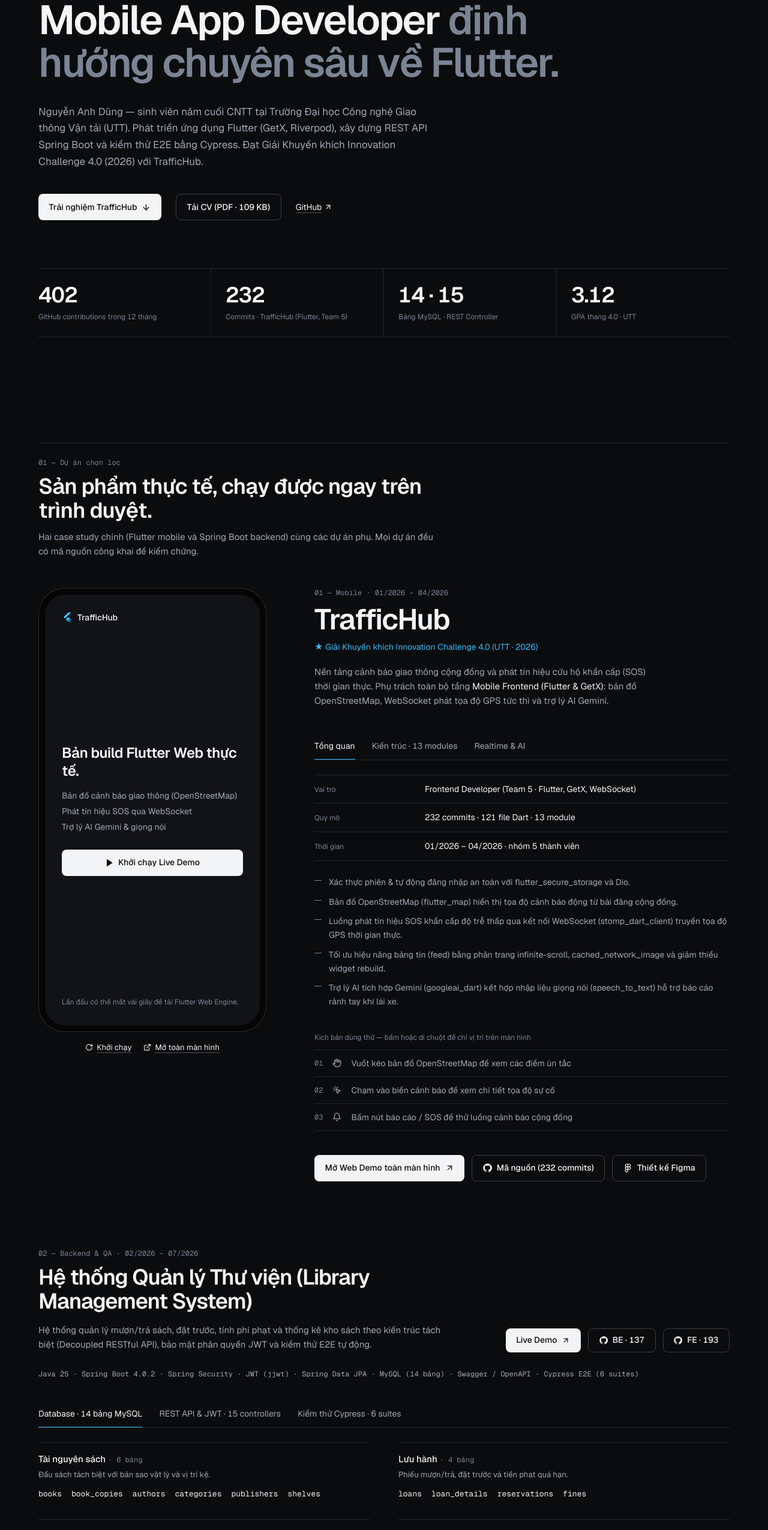
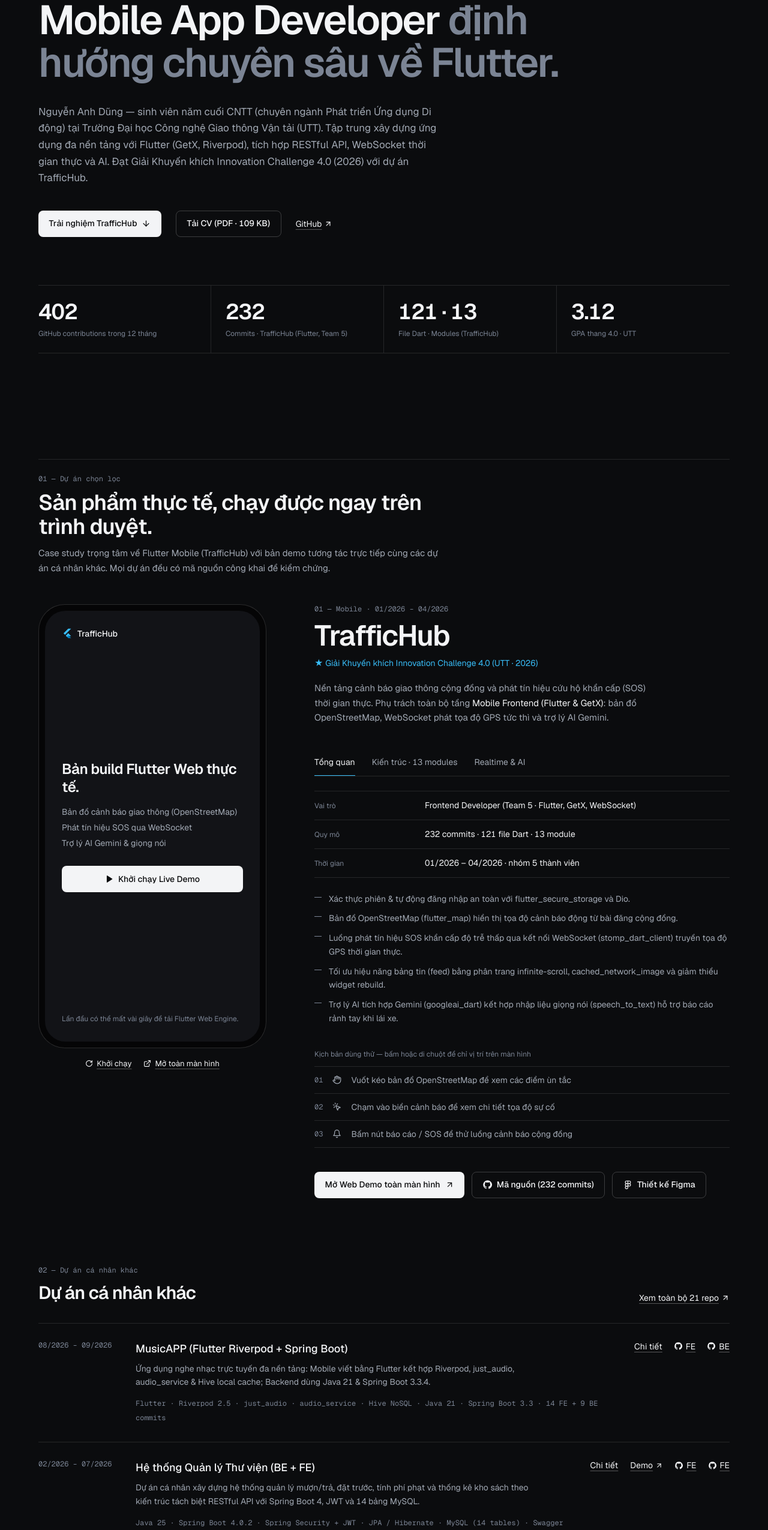
Before and after one commit to Dungnguyen831/Portfolio, a React (Vite) app: page / in a window 1280 px wide. Shown: the part 234-2784 px from the top of the page at 60% size. Built offline with nearby package versions, Linux system fonts and the light colour scheme.

Commit message:
feat: add portfolio components and data files for React app

```diff
--- a/index.html
+++ b/index.html
@@ -6,7 +6,7 @@
     <title>Nguyễn Anh Dũng — Mobile App Developer (Flutter) | Portfolio</title>
     <meta
       name="description"
-      content="Portfolio của Nguyễn Anh Dũng (@Dungnguyen831) – Sinh viên năm cuối CNTT tại ĐH Công nghệ GTVT (UTT, GPA 3.12/4.0), Giải Khuyến khích Innovation Challenge 4.0 (2026). Dự án tiêu biểu: TrafficHub (Flutter, GetX, STOMP WebSocket, OSM) &amp; Hệ thống Quản lý Thư viện (Spring Boot 4, 14 bảng MySQL, Cypress E2E)."
+      content="Portfolio của Nguyễn Anh Dũng (@Dungnguyen831) – Sinh viên năm cuối CNTT chuyên ngành Phát triển Ứng dụng Di động tại UTT (GPA 3.12/4.0), Giải Khuyến khích Innovation Challenge 4.0 (2026). Dự án tiêu biểu: TrafficHub (Flutter, GetX, STOMP WebSocket, OSM) cùng các ứng dụng Flutter cá nhân."
     />
     <meta name="author" content="Nguyễn Anh Dũng" />
     <meta name="theme-color" content="#0B0C0E" />
@@ -22,7 +22,7 @@
     />
     <meta
       property="og:description"
-      content="Khám phá bản Web Demo tương tác trực tiếp của TrafficHub (Flutter, 232 commits, 121 file Dart, Giải KK Innovation Challenge 4.0) và Hệ thống Quản lý Thư viện (Spring Boot 4, 14 bảng MySQL, Cypress E2E)."
+      content="Khám phá bản Web Demo tương tác trực tiếp của TrafficHub (Flutter, 232 commits, 121 file Dart, Giải KK Innovation Challenge 4.0) cùng các dự án ứng dụng di động Flutter cá nhân."
     />
 
     <!-- Twitter Card -->
@@ -33,7 +33,7 @@
     />
     <meta
       name="twitter:description"
-      content="Portfolio kỹ thuật với số liệu GitHub thực tế: 402 contributions/năm, TrafficHub Flutter Live Demo &amp; Hệ thống Quản lý Thư viện Spring Boot 4."
+      content="Portfolio kỹ thuật Mobile App (Flutter) với số liệu GitHub thực tế: 402 contributions/năm, TrafficHub Flutter Live Demo và các dự án cá nhân."
     />
 
     <link rel="icon" type="image/svg+xml" href="/Portfolio/favicon.svg" />
--- a/src/App.jsx
+++ b/src/App.jsx
@@ -1,7 +1,6 @@
 import Navbar from './components/Navbar'
 import Hero from './components/Hero'
 import CaseStudy from './components/CaseStudy'
-import Library from './components/Library'
 import Archive from './components/Archive'
 import Profile from './components/Profile'
 import Contact from './components/Contact'
@@ -19,11 +18,10 @@ export default function App() {
             <SectionHeader
               index="01 — Dự án chọn lọc"
               title="Sản phẩm thực tế, chạy được ngay trên trình duyệt."
-              desc="Hai case study chính (Flutter mobile và Spring Boot backend) cùng các dự án phụ. Mọi dự án đều có mã nguồn công khai để kiểm chứng."
+              desc="Case study trọng tâm về Flutter Mobile (TrafficHub) với bản demo tương tác trực tiếp cùng các dự án cá nhân khác. Mọi dự án đều có mã nguồn công khai để kiểm chứng."
             />
             <div className="space-y-28">
               <CaseStudy />
-              <Library />
               <Archive />
             </div>
           </div>
--- a/src/components/Archive.jsx
+++ b/src/components/Archive.jsx
@@ -3,7 +3,7 @@ import { ArrowUpRight, Check, X } from 'lucide-react'
 import { featuredRepositories, githubStats, profile } from '../data'
 import { GithubIcon, ModalDialog } from './ui'
 
-const archive = featuredRepositories.filter((r) => r.id === 'music-app' || r.id === 'valorant-banpick')
+const archive = featuredRepositories.filter((r) => r.id !== 'traffic-posts')
 
 export default function Archive() {
   const [repo, setRepo] = useState(null) // keep data while the dialog animates out
@@ -18,8 +18,8 @@ export default function Archive() {
     <article>
       <div className="flex items-end justify-between gap-4">
         <div>
-          <p className="font-mono text-xs text-dim">03 — Dự án khác</p>
-          <h3 className="mt-3 text-3xl font-semibold tracking-[-0.03em] text-fg">Lưu trữ</h3>
+          <p className="font-mono text-xs text-dim">02 — Dự án cá nhân khác</p>
+          <h3 className="mt-3 text-3xl font-semibold tracking-[-0.03em] text-fg">Dự án cá nhân khác</h3>
         </div>
         <a href={profile.github} target="_blank" rel="noreferrer" className="link inline-flex items-center gap-1 text-sm">
           Xem toàn bộ {githubStats.publicRepos} repo <ArrowUpRight size={14} />
--- a/src/components/Contact.jsx
+++ b/src/components/Contact.jsx
@@ -23,7 +23,7 @@ export default function Contact() {
       <div className="mx-auto max-w-6xl">
         <SectionHeader
           index="04 — Liên hệ"
-          title="Đang tìm cơ hội Thực tập / Fresher Flutter hoặc Full-stack."
+          title="Đang tìm cơ hội Thực tập / Fresher Mobile App (Flutter)."
           desc={`Sẵn sàng phỏng vấn tại ${profile.location}. Email là cách nhanh nhất để liên hệ.`}
         />
 
--- a/src/components/Hero.jsx
+++ b/src/components/Hero.jsx
@@ -1,6 +1,6 @@
 import { motion } from 'framer-motion'
 import { ArrowDown, ArrowUpRight } from 'lucide-react'
-import { githubStats, librarySystem, profile, trafficHub } from '../data'
+import { githubStats, profile, trafficHub } from '../data'
 import { StatusPill } from './ui'
 
 const EASE = [0.16, 1, 0.3, 1]
@@ -13,7 +13,7 @@ const item = (i) => ({
 const metrics = [
   [githubStats.contributions, 'GitHub contributions trong 12 tháng'],
   [trafficHub.commits, 'Commits · TrafficHub (Flutter, Team 5)'],
-  [`${librarySystem.tablesCount} · ${librarySystem.controllersCount}`, 'Bảng MySQL · REST Controller'],
+  [`${trafficHub.dartFiles} · ${trafficHub.moduleCount}`, 'File Dart · Modules (TrafficHub)'],
   [profile.education.gpa.split(' ')[0], 'GPA thang 4.0 · UTT'],
 ]
 
@@ -34,9 +34,10 @@ export default function Hero() {
         </motion.h1>
 
         <motion.p {...item(2)} className="mt-8 max-w-2xl text-[17px] leading-relaxed text-muted">
-          {profile.name} — sinh viên năm cuối CNTT tại {profile.education.school}. Phát triển ứng dụng
-          Flutter (GetX, Riverpod), xây dựng REST API Spring Boot và kiểm thử E2E bằng Cypress. Đạt
-          Giải Khuyến khích Innovation Challenge 4.0 (2026) với TrafficHub.
+          {profile.name} — sinh viên năm cuối CNTT (chuyên ngành Phát triển Ứng dụng Di động) tại{' '}
+          {profile.education.school}. Tập trung xây dựng ứng dụng đa nền tảng với Flutter (GetX, Riverpod),
+          tích hợp RESTful API, WebSocket thời gian thực và AI. Đạt Giải Khuyến khích Innovation Challenge
+          4.0 (2026) với dự án TrafficHub.
         </motion.p>
 
         <motion.div {...item(3)} className="mt-10 flex flex-wrap items-center gap-x-6 gap-y-4">
--- a/src/components/Profile.jsx
+++ b/src/components/Profile.jsx
@@ -149,7 +149,7 @@ export default function Profile() {
                     { k: 'Chuyên ngành', v: profile.education.degree },
                     { k: 'GPA', v: `${profile.education.gpa} · ${profile.education.period}` },
                     { k: 'Giải thưởng', v: `${profile.award.title}. Dự án: TrafficHub.` },
-                    { k: 'Quy trình', v: 'Figma → API Contract → Clean Code → Cypress E2E (Git, ClickUp / Sprint)' },
+                    { k: 'Quy trình', v: 'Figma UI/UX → Modular Architecture (GetX / Riverpod) → Tích hợp REST API & WebSocket (Git, ClickUp)' },
                   ]}
                 />
               </div>
--- a/src/data.js
+++ b/src/data.js
@@ -11,7 +11,7 @@ export const profile = {
   shortName: 'Nguyen Dung',
   username: 'Dungnguyen831',
   location: 'Hà Nội, Việt Nam',
-  role: 'Flutter Developer | Mobile (Flutter) & Backend (Java Spring Boot)',
+  role: 'Mobile App Developer · Chuyên sâu Flutter & Dart',
   motto: 'Viết code không chỉ để máy tính hiểu, mà còn để con người dễ dàng bảo trì',
   architecture:
     'Clean Architecture, State Management (GetX / Riverpod), RESTful API & Realtime WebSocket',
@@ -205,48 +205,6 @@ export const featuredRepositories = [
     },
   },
   {
-    id: 'quan-ly-thu-vien',
-    name: 'QuanLyThuVien_BE + FE',
-    badge: 'Full-stack System · 14 Tables',
-    displayName: 'Hệ thống Quản lý Thư viện (BE + FE)',
-    period: '02/2026 – 07/2026',
-    description:
-      'Hệ thống quản lý thư viện đầy đủ nghiệp vụ mượn/trả, đặt trước, phạt quá hạn và thống kê: 101 file Java (Spring Boot 4, JWT), 14 bảng MySQL, 15 REST Controller và 6 bộ test Cypress E2E.',
-    language: 'Java + JS',
-    languageColor: '#B07219',
-    commits:
-      (repos.QuanLyThuVien_BE?.commits || 137) + (repos.QuanLyThuVien_FE?.commits || 193),
-    commitsBreakdown: `${repos.QuanLyThuVien_BE?.commits || 137} BE + ${repos.QuanLyThuVien_FE?.commits || 193} FE commits`,
-    filesLabel: '101 Java files · 14 MySQL tables',
-    stars: repos.QuanLyThuVien_BE?.stars || 1,
-    url: 'https://github.com/Dungnguyen831/QuanLyThuVien_BE',
-    secondaryUrl: 'https://github.com/Dungnguyen831/QuanLyThuVien_FE',
-    secondaryLabel: 'FE Repo',
-    demo: 'https://deploy-web-black.vercel.app',
-    tags: [
-      'Java 25',
-      'Spring Boot 4.0.2',
-      'Spring Security + JWT',
-      'JPA / Hibernate',
-      'MySQL (14 tables)',
-      'Swagger OpenAPI',
-      'Cypress E2E',
-    ],
-    details: {
-      role: 'Backend & Automated Testing Developer',
-      achievement:
-        'Xây dựng 15 REST Controller chuẩn OpenAPI, phân quyền 3 vai trò (Admin, Thủ thư, Độc giả) và bộ kiểm thử tự động Cypress áp dụng kỹ thuật BVA & EP.',
-      architecture:
-        'Kiến trúc phân tầng Controller → Service → Repository → Entity (JPA/Hibernate) kết nối 14 bảng MySQL: authors, books, book_copies, categories, fines, loans, loan_details, publishers, reservations, reviews, roles, shelves, users, wishlists.',
-      bullets: [
-        'Xác thực & phân quyền không trạng thái (Stateless JWT) với jjwt và Spring Security.',
-        'Quản lý chi tiết từng bản sao sách (book_copies), vị trí kệ (shelves), phiếu mượn (loans + loan_details), đặt trước (reservations) và tính tiền phạt quá hạn (fines).',
-        'Tài liệu hóa toàn bộ REST API tự động bằng springdoc-openapi (Swagger UI).',
-        'Kiểm thử tự động E2E với Cypress gồm 6 bộ kịch bản: phân tích giá trị biên (Test_BVA), phân vùng tương đương (Test_EP) và kiểm thử luồng nghiệp vụ.',
-      ],
-    },
-  },
-  {
     id: 'music-app',
     name: 'MusicAPP_FE + BE',
     badge: 'Full-stack Mobile Audio',
@@ -283,6 +241,46 @@ export const featuredRepositories = [
         'Hỗ trợ phát nhạc nền, điều khiển từ màn hình khóa thông qua just_audio & audio_service.',
         'Lưu trữ bộ nhớ đệm và danh sách phát cục bộ tốc độ cao bằng Hive & hive_flutter.',
         'Backend Spring Boot 3.3.4 (97 file Java) thiết kế rõ ràng theo API_CONTRACT.md và schema.sql.',
+      ],
+    },
+  },
+  {
+    id: 'quan-ly-thu-vien',
+    name: 'QuanLyThuVien_BE + FE',
+    badge: 'Dự án cá nhân · Web Full-stack',
+    displayName: 'Hệ thống Quản lý Thư viện (BE + FE)',
+    period: '02/2026 – 07/2026',
+    description:
+      'Dự án cá nhân xây dựng hệ thống quản lý mượn/trả, đặt trước, tính phí phạt và thống kê kho sách theo kiến trúc tách biệt RESTful API với Spring Boot 4, JWT và 14 bảng MySQL.',
+    language: 'Java + JS',
+    languageColor: '#B07219',
+    commits:
+      (repos.QuanLyThuVien_BE?.commits || 137) + (repos.QuanLyThuVien_FE?.commits || 193),
+    commitsBreakdown: `${repos.QuanLyThuVien_BE?.commits || 137} BE + ${repos.QuanLyThuVien_FE?.commits || 193} FE commits`,
+    filesLabel: '101 Java files · 14 MySQL tables',
+    stars: repos.QuanLyThuVien_BE?.stars || 1,
+    url: 'https://github.com/Dungnguyen831/QuanLyThuVien_BE',
+    secondaryUrl: 'https://github.com/Dungnguyen831/QuanLyThuVien_FE',
+    secondaryLabel: 'FE Repo',
+    demo: 'https://deploy-web-black.vercel.app',
+    tags: [
+      'Java 25',
+      'Spring Boot 4.0.2',
+      'Spring Security + JWT',
+      'JPA / Hibernate',
+      'MySQL (14 tables)',
+      'Swagger OpenAPI',
+    ],
+    details: {
+      role: 'Full-stack Developer (Dự án cá nhân)',
+      achievement:
+        'Xây dựng 15 REST Controller chuẩn OpenAPI, phân quyền 3 vai trò (Admin, Thủ thư, Độc giả) và triển khai hoàn chỉnh giao diện web trực tuyến.',
+      architecture:
+        'Kiến trúc phân tầng Controller → Service → Repository → Entity (JPA/Hibernate) kết nối 14 bảng MySQL: authors, books, book_copies, categories, fines, loans, loan_details, publishers, reservations, reviews, roles, shelves, users, wishlists.',
+      bullets: [
+        'Xác thực & phân quyền không trạng thái (Stateless JWT) với jjwt và Spring Security.',
+        'Quản lý chi tiết từng bản sao sách (book_copies), vị trí kệ (shelves), phiếu mượn (loans + loan_details), đặt trước (reservations) và tính tiền phạt quá hạn (fines).',
+        'Tài liệu hóa toàn bộ REST API tự động bằng springdoc-openapi (Swagger UI).',
       ],
     },
   },
@@ -373,47 +371,44 @@ export const skills = [
     items: [
       'Flutter 3.x',
       'Dart',
-      'GetX',
+      'GetX (State, Routing, DI)',
       'Riverpod (flutter_riverpod)',
       'BLoC',
-      'flutter_screenutil',
-      'flutter_map (OpenStreetMap)',
-      'just_audio & audio_service',
-      'Hive & flutter_secure_storage',
+      'Clean Architecture & Modular',
+      'flutter_screenutil (Responsive UI)',
     ],
   },
   {
-    group: 'Backend & Database',
+    group: 'Packages & Tích hợp thiết bị',
     items: [
-      'Java (JDK 21 / 25)',
-      'Spring Boot (3.x / 4.x)',
-      'Spring Security & JWT (jjwt)',
-      'Spring Data JPA / Hibernate',
-      'RESTful API',
-      'MySQL (Thiết kế CSDL 14+ bảng)',
-      'Swagger / OpenAPI',
+      'flutter_map (OpenStreetMap)',
+      'geolocator & geocoding (GPS)',
+      'just_audio & audio_service',
+      'Hive & flutter_secure_storage',
+      'cached_network_image',
+      'speech_to_text',
     ],
   },
   {
-    group: 'Realtime, AI & Web',
+    group: 'Networking, Realtime & AI',
     items: [
+      'Dio (Interceptor, RESTful API)',
       'WebSocket (stomp_dart_client)',
       'Firebase Cloud Messaging (FCM)',
       'Gemini API (googleai_dart)',
-      'Speech-to-Text',
-      'React & Vite',
-      'Tailwind CSS',
+      'JSON Serialization & JWT Auth',
+      'Java / Spring Boot & MySQL (Nền tảng API)',
     ],
   },
   {
-    group: 'Testing, Tools & Workflow',
+    group: 'Công cụ & Quy trình',
     items: [
-      'Cypress E2E Testing (BVA / EP)',
       'Git & GitHub Actions',
+      'Figma (Chuyển đổi UI/UX sang Flutter)',
+      'Postman & Swagger OpenAPI',
+      'Flutter DevTools',
+      'VS Code & Android Studio',
       'ClickUp (Agile / Sprint)',
-      'Figma (UI/UX)',
-      'Postman',
-      'VS Code & Flutter DevTools',
     ],
   },
 ]
```
